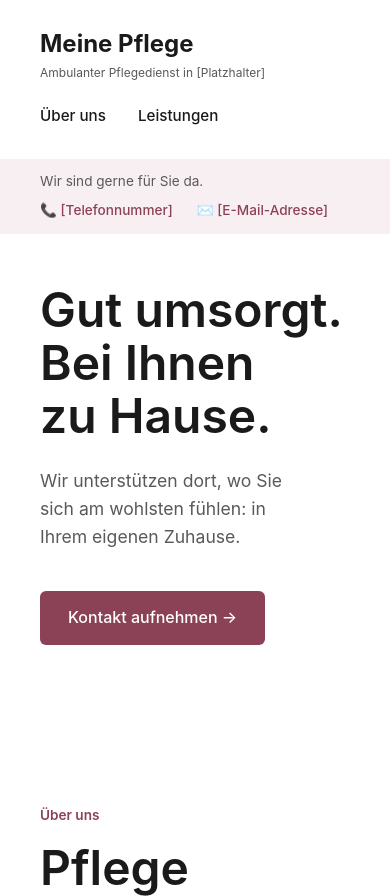
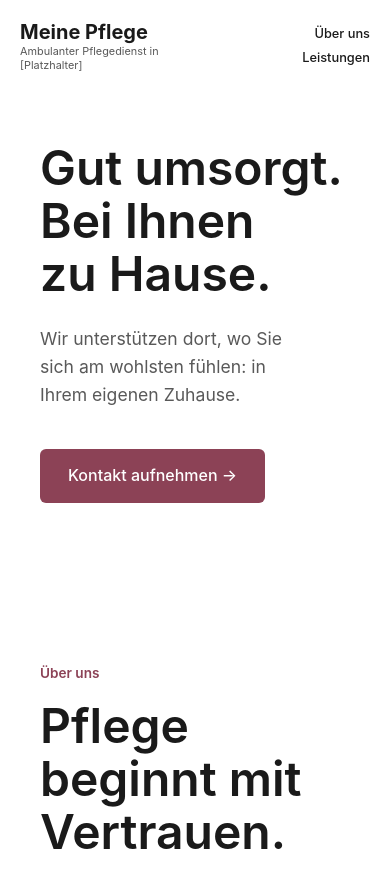
Before and after one commit to GitGudAtLearning/static-page, a plain HTML site: page index.html in a window 390 px wide. Shown: the top 896 px of the page. Drawn offline with Linux system fonts and the light colour scheme.

Commit message:
Enhance header and top bar styles for improved responsiveness on mobile devices

```diff
--- a/styles.css
+++ b/styles.css
@@ -358,15 +358,66 @@
             .hero-content h2 {
                 font-size: 3rem;
             }
-            .header-main,
             footer {
                 flex-direction: column;
                 align-items: flex-start;
                 gap: 20px;
             }
             .top-bar .container {
-                flex-direction: column;
-                align-items: flex-start;
-                gap: 8px;
+                flex-direction: row;
+                align-items: center;
+                gap: 8px 16px;
+                flex-wrap: wrap;
             }
         }
+
+        @media (max-width: 600px) {
+            .header-main {
+                padding: 20px;
+                gap: 12px;
+            }
+            .header-main .logo {
+                min-width: 0;
+            }
+            .header-main .logo h1 {
+                font-size: 1.25rem;
+            }
+            .header-main .subtitle {
+                display: block;
+                max-width: 140px;
+                font-size: 0.68rem;
+                line-height: 1.3;
+            }
+            .nav-links {
+                gap: 12px;
+                font-size: 0.8rem;
+                white-space: nowrap;
+            }
+            .top-bar {
+                padding: 10px 0;
+                font-size: 0.75rem;
+            }
+            .top-bar .container {
+                padding: 0 20px;
+                gap: 4px 8px;
+            }
+            .top-bar-contact {
+                gap: 4px 12px;
+                flex-wrap: wrap;
+                display: contents;
+            }
+            .top-bar-contact span {
+                white-space: nowrap;
+            }
+        }
+
+        @media (max-width: 440px) {
+            .top-bar {
+                display: none;
+            }
+            .nav-links {
+                flex-direction: column;
+                align-items: flex-end;
+                gap: 4px;
+            }
+        }
```
